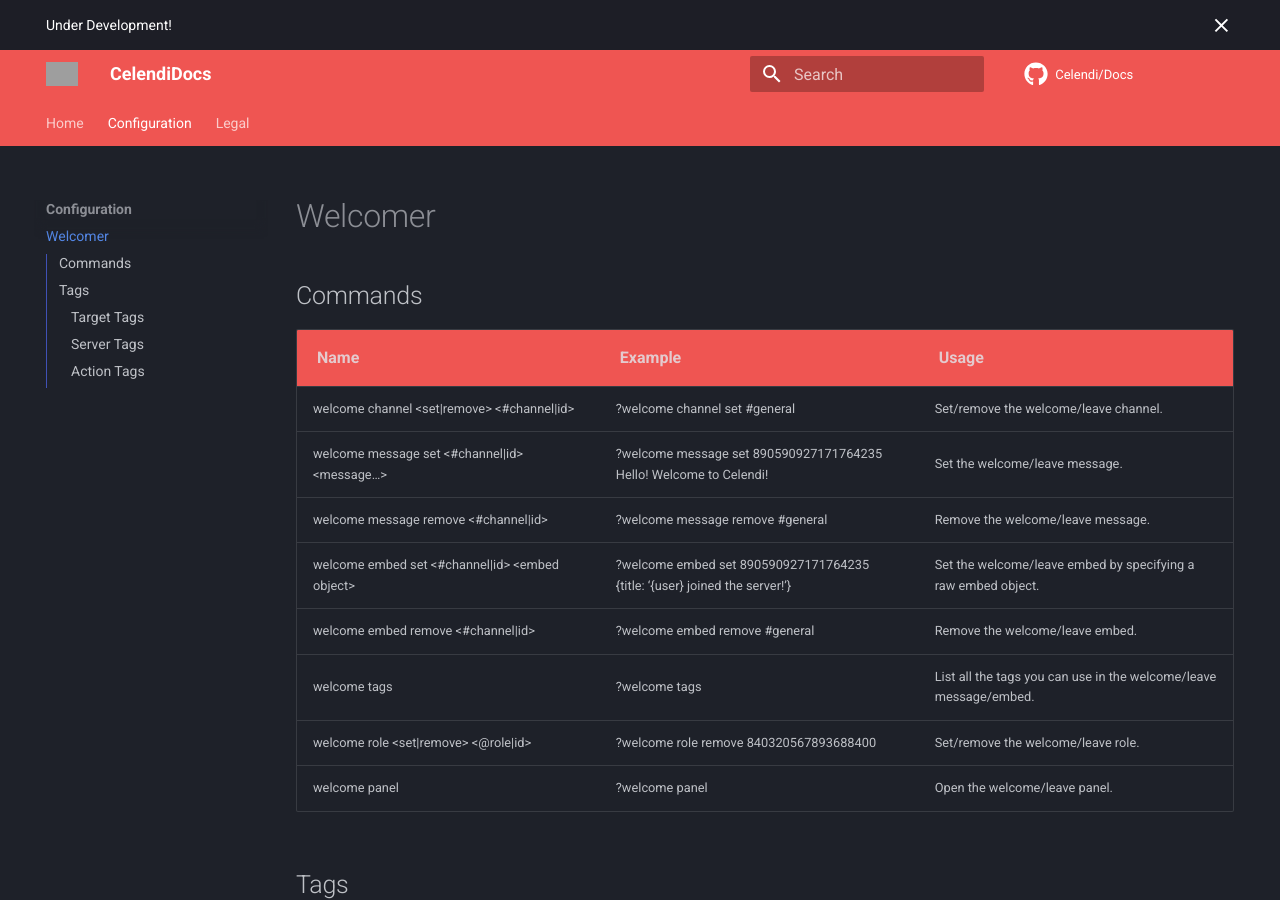
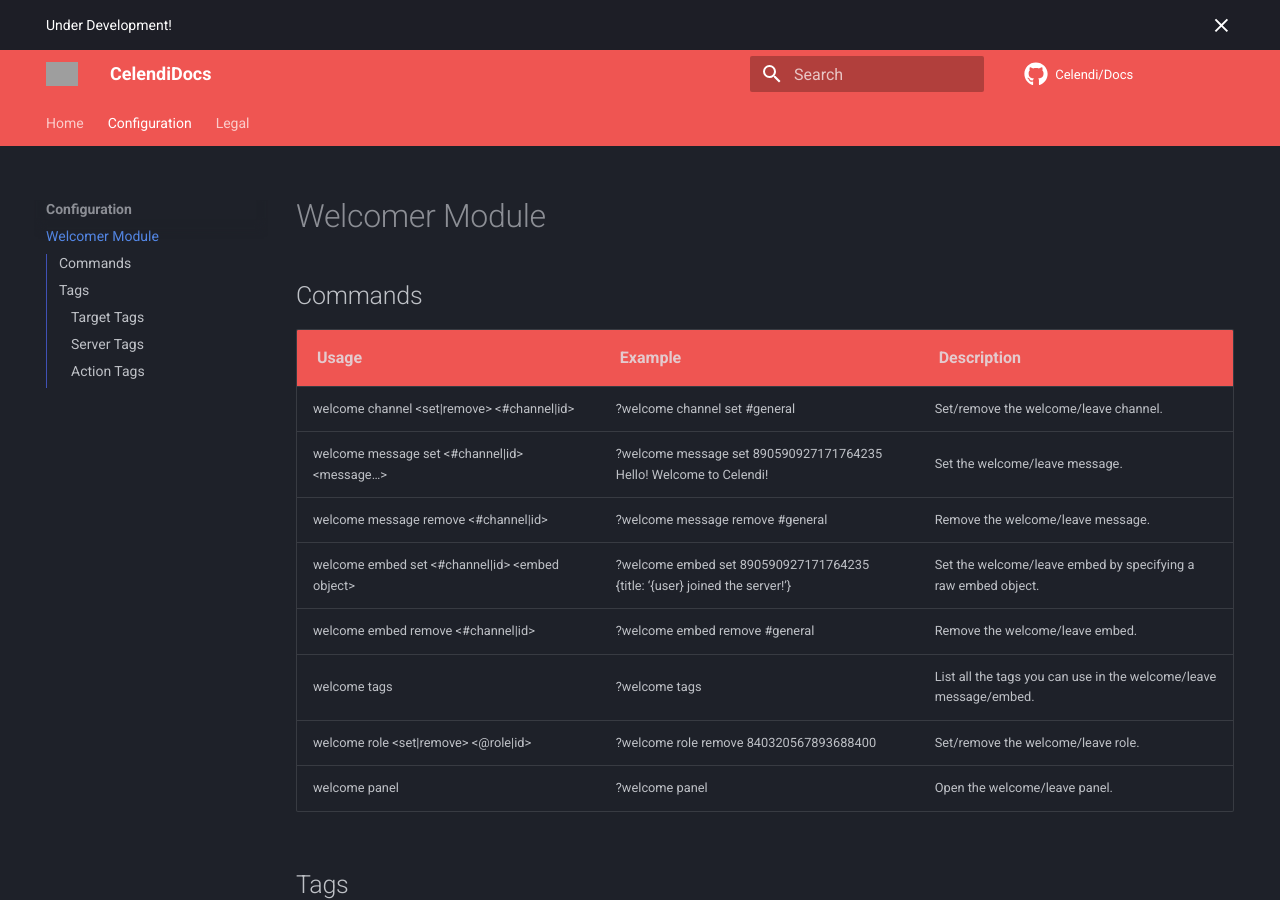
Before and after one commit to Celendi/Docs, an MkDocs documentation site: the page built from docs/configuration/welcomer.md, in a window 1280 px wide and 900 px high. Built offline with MkDocs 1.6.1 and Material for MkDocs 9.7.7, drawn with Linux system fonts in a browser that asks for light colours; comment, search, counter and statistics services are not loaded; grey boxes are pictures that could not be loaded.

Commit message:
Update welcomer.md
Signed-off-by: Ilian <72648901+Iliannnn@users.noreply.github.com>

```diff
--- a/docs/configuration/welcomer.md
+++ b/docs/configuration/welcomer.md
@@ -1,11 +1,11 @@
 ---
 description: How to use Celendi's welcomer
 ---
-# Welcomer
+# Welcomer Module
 
 ## Commands
 
-| Name | Example | Usage |
+| Usage | Example | Description |
 | :--- | :--- | :--- |
 | welcome channel &lt;set\|remove&gt; <#channel\|id> | ?welcome channel set #general | Set/remove the welcome/leave channel. |
 | welcome message set <#channel\|id> &lt;message...&gt; | ?welcome message set 890590927171764235 Hello! Welcome to Celendi! | Set the welcome/leave message. |
```
